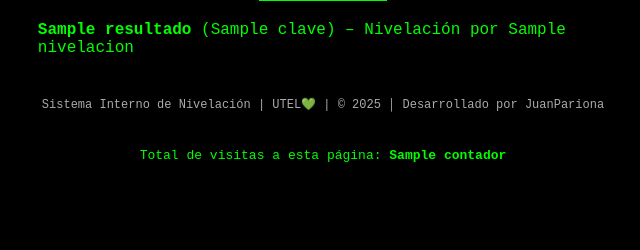
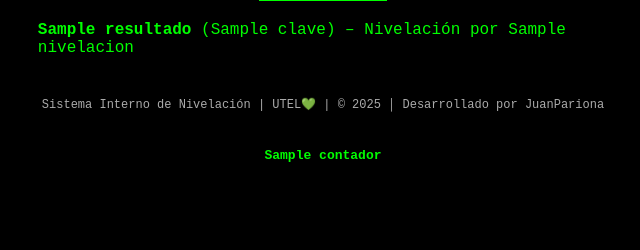
Before and after one commit to IngJuank23/buscador-materias-no-aprobadas, a Flask app: template templates/index.html in a window 1280 px wide. Shown: the part 494-744 px from the top of the page, without its empty margins (317-957 px from the left). Run offline with Flask 3, Linux system fonts and the light colour scheme; the template is opened without the code that fills it: most values are stand-ins (such as "Sample title", 1, 10 or a date in 2020).

Commit message:
index.html

```diff
--- a/templates/index.html
+++ b/templates/index.html
@@ -131,7 +131,7 @@
 
     <br><br>
     <div class="visit-counter">
-      Total de visitas a esta página: <strong>{{ contador }}</strong>
+      <strong>{{ contador }}</strong>
     </div>
   </div>
 
```
